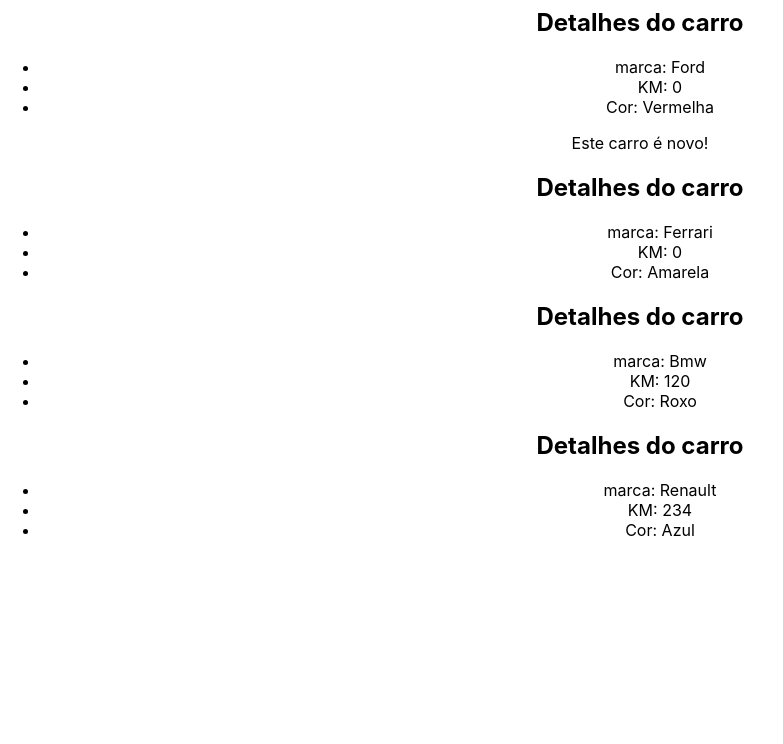
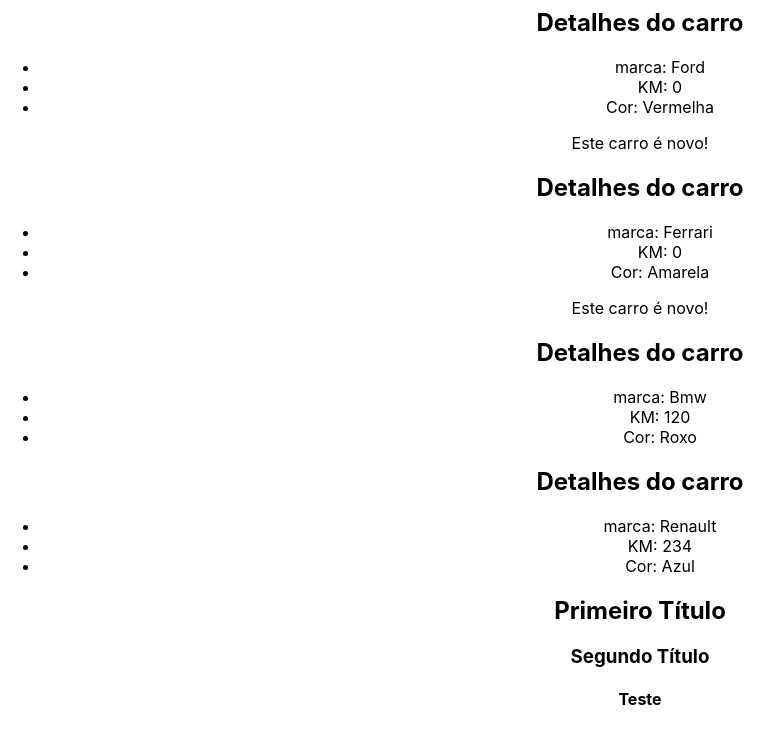
Before and after one commit to kaiotcp1/curso_react, a React (Create React App) app in the folder 3_AVANÇANDO_NO_REACT/avancando/: page / in a window 1280 px wide. Shown: the part 1577-2321 px from the top of the page, without its empty margins (0-783 px from the left). Built offline with nearby package versions, Linux system fonts and the light colour scheme.

Commit message:
Fragments

```diff
--- a/3_AVANÇANDO_NO_REACT/avancando/src/App.js
+++ b/3_AVANÇANDO_NO_REACT/avancando/src/App.js
@@ -6,7 +6,7 @@
 import ListRender from './components/ListRender';
 import ManageData from './components/ManageData';
 import ShowUserName from './components/ShowUserName';
-
+import Fragment from './components/Fragment';
 function App() {
   const name = "Kaio";
   //const [userName] = useState("Maria")
@@ -42,10 +42,12 @@
         <CarDetails
         brand={car.brand}
         color={car.color}
-        km={car.km} n
-        ewCar={car.newCar}
+        km={car.km}
+        newCar={car.newCar}
         />
       ))}
+      {/* Fragment */}
+      <Fragment propFragment="Teste"/>
     </div>
   );
 }
--- /dev/null
+++ b/3_AVANÇANDO_NO_REACT/avancando/src/components/Fragment.js
@@ -0,0 +1,13 @@
+import React from 'react'
+
+const Fragment = ({propFragment}) => {
+  return (
+    <>
+        <h2>Primeiro Título</h2>
+        <h3>Segundo Título</h3>
+        <h4>{propFragment}</h4>
+    </>
+  )
+}
+
+export default Fragment
```
